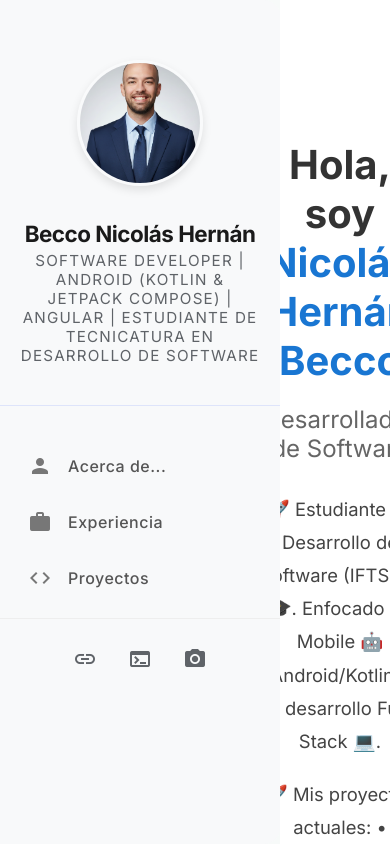
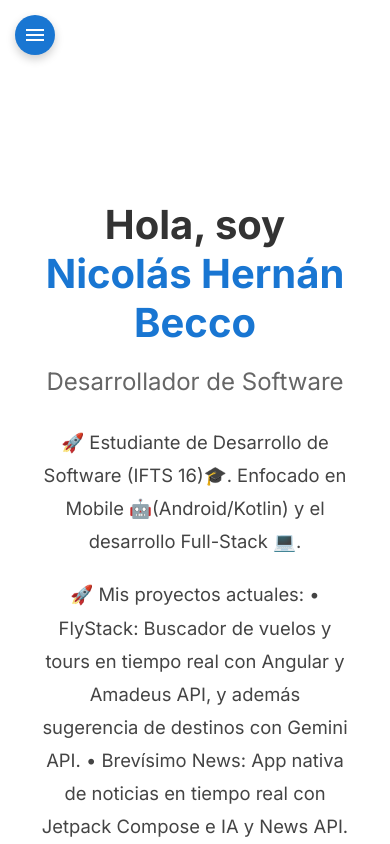
Before and after one commit to nicoHernan/NicolasBecco-portfolio, an Angular app: page /sidenav in a window 390 px wide. Built offline with nearby package versions, Linux system fonts and the light colour scheme.

Commit message:
feat: implementación diseño responsable

```diff
--- a/src/app/component/sidenav/sidenav.component.html
+++ b/src/app/component/sidenav/sidenav.component.html
@@ -1,6 +1,11 @@
 <mat-sidenav-container class="sidenav-container">
 
-  <mat-sidenav mode= "side" opened class= "sidenav">
+  <mat-sidenav #drawer
+               class="sidenav"
+               [mode]="(isHandset$ | async) ? 'over' : 'side'"
+               [opened]="(isHandset$ | async) === false"
+               [attr.role]="(isHandset$ | async) ? 'dialog' : 'navigation'">
+
     <div class="sidenav-wrapper">
 
       <div class= "profile-section">
@@ -46,6 +51,14 @@
   </mat-sidenav>
 
   <mat-sidenav-content class="main-content">
+    <button type="button"
+            mat-icon-button
+            class="menu-button"
+            *ngIf="isHandset$ | async"
+            (click)="drawer.toggle()">
+      <mat-icon>menu</mat-icon>
+    </button>
+
     <section id="about">
       <app-about></app-about>
     </section>
--- a/src/app/component/sidenav/sidenav.component.scss
+++ b/src/app/component/sidenav/sidenav.component.scss
@@ -48,7 +48,9 @@
   }
 
    .profile-description {
-    font-size: 0.95rem;
+    font-size: 0.85rem;
+    line-height: 1.4;
+    max-width: 90%;
     font-weight: 400;
     color: #5f6368;
     margin: 0;
@@ -97,6 +99,7 @@
   gap: 15px;
   padding: 20px;
   border-top: 1px solid #eee;
+  margin-top: auto;
 
   a {
     color: #5f6368;
@@ -117,6 +120,24 @@
     min-height: 100vh;
     display: flex;
     flex-direction: column;
-    padding: 40px;
+    padding: 80px 40px;
+
+    @media (max-width: 600px) {
+      padding: 100px 20px 40px 20px;
+    }
   }
 }
+
+.menu-button {
+  position: fixed;
+  top: 15px;
+  left: 15px;
+  z-index: 1000;
+  background-color: #1976d2; // Tu azul primario
+  color: white;
+  box-shadow: 0 4px 10px rgba(0,0,0,0.2);
+
+  &:hover {
+    background-color: #1565c0;
+  }
+}
--- a/src/app/component/sidenav/sidenav.component.ts
+++ b/src/app/component/sidenav/sidenav.component.ts
@@ -10,6 +10,9 @@ import { ImageDialogComponent } from "../../image-dialog/image-dialog.component"
 import { AboutComponent } from "../about/about.component";
 import { ExperienceComponent } from "../experience/experience.component";
 import { ProjectComponent } from "../project/project.component";
+import {BreakpointObserver, Breakpoints} from '@angular/cdk/layout';
+import { Observable } from "rxjs";
+import { map, shareReplay } from "rxjs";
 
 @Component({
   selector: 'app-sidenav',
@@ -31,7 +34,14 @@ import { ProjectComponent } from "../project/project.component";
 })
 
 export class SidenavComponent {
+  private breakpointObserver = inject(BreakpointObserver);
   private dialog = inject(MatDialog) ;
+
+  isHandset$: Observable<boolean> = this.breakpointObserver.observe(Breakpoints.Handset)
+    .pipe(
+      map(result => result.matches),
+      shareReplay()
+    );
 
   openProfileImage(): void {
     this.dialog.open(ImageDialogComponent, {
--- a/src/app/service/project.service.ts
+++ b/src/app/service/project.service.ts
@@ -18,7 +18,7 @@ export class ProjectService{
             title: 'BrevismoNews',
             stack:'Angular • Angular Material • Gemini AI • Amadeus API • Supabase Auth • Firebase Auth',
             description: 'Brevísimo News: App de noticias en tiempo real nativa con Jetpack Compose y News API. Navegación adaptativa, integración con Gemini AI, Firebase Auth y Supabase. Arquitectura limpia y M3',
-            imgUrl: 'image/flyStackapp_mockup_img.png',
+            imgUrl: 'image/BrevisimoNewsapp_mockup_img.png',
             githubUrl: 'https://github.com/nicoHernan/BrevisimoNews-app.git'
         }
     ] ;
```
Also changed, not shown: public/image/BrevisimoNewsapp_mockup_img.png (added).
